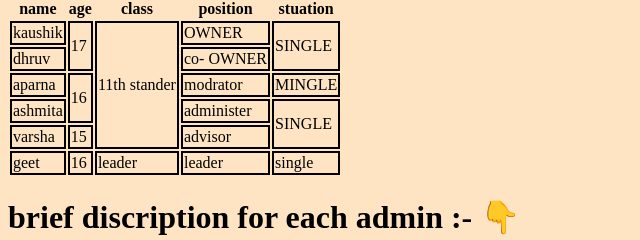
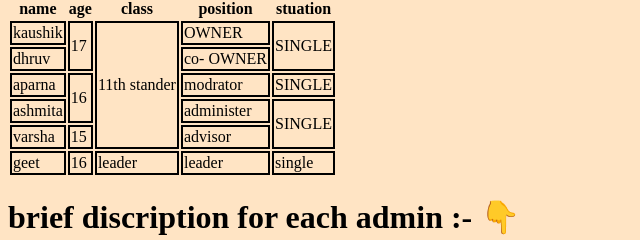
Before and after one commit to kaushikpkd5432y-creator/Rank-rider-admin-list, a plain HTML site: page index.html in a window 1280 px wide. Shown: the part 283-523 px from the top of the page, 0-640 px from the left. Drawn offline with Linux system fonts and the light colour scheme.

Commit message:
Update index.html

```diff
--- a/index.html
+++ b/index.html
@@ -40,7 +40,7 @@
                 <td>aparna </td>
                 <td rowspan="2">16</td>
                 <td> modrator</td>
-                <td> MINGLE</td>
+                <td> SINGLE</td>
             </tr>
             <tr>
                 <td>ashmita </td>
@@ -108,4 +108,5 @@
 
 </body>
 
+
 </html>
```
